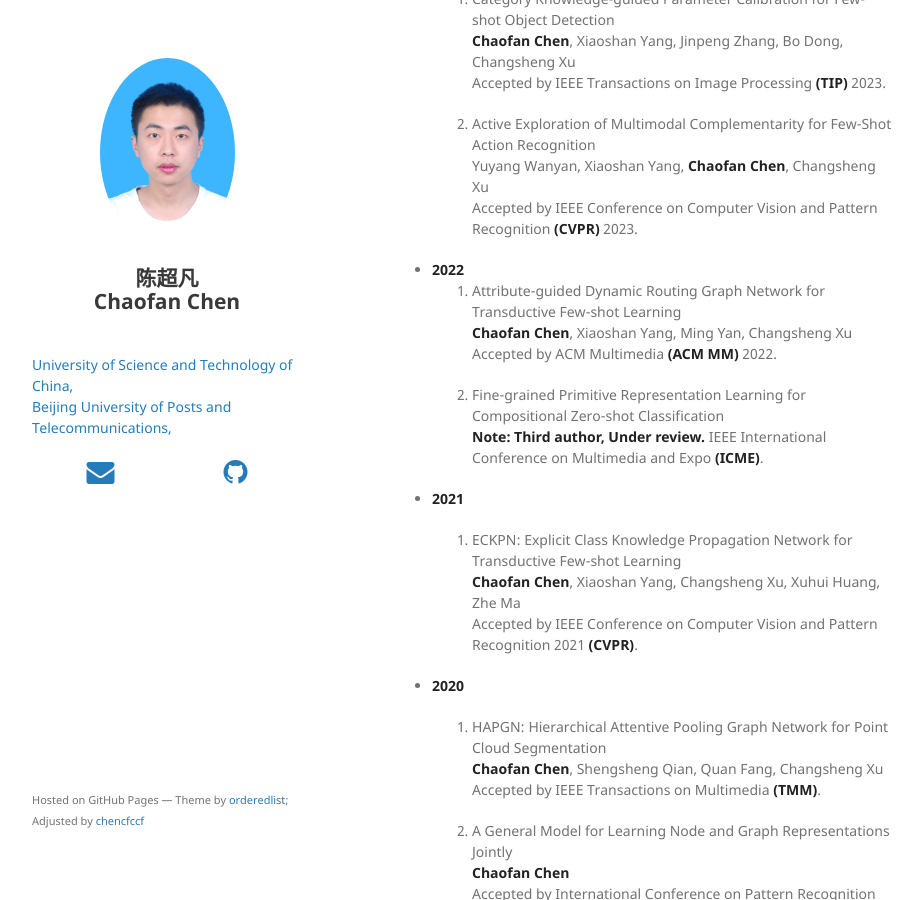
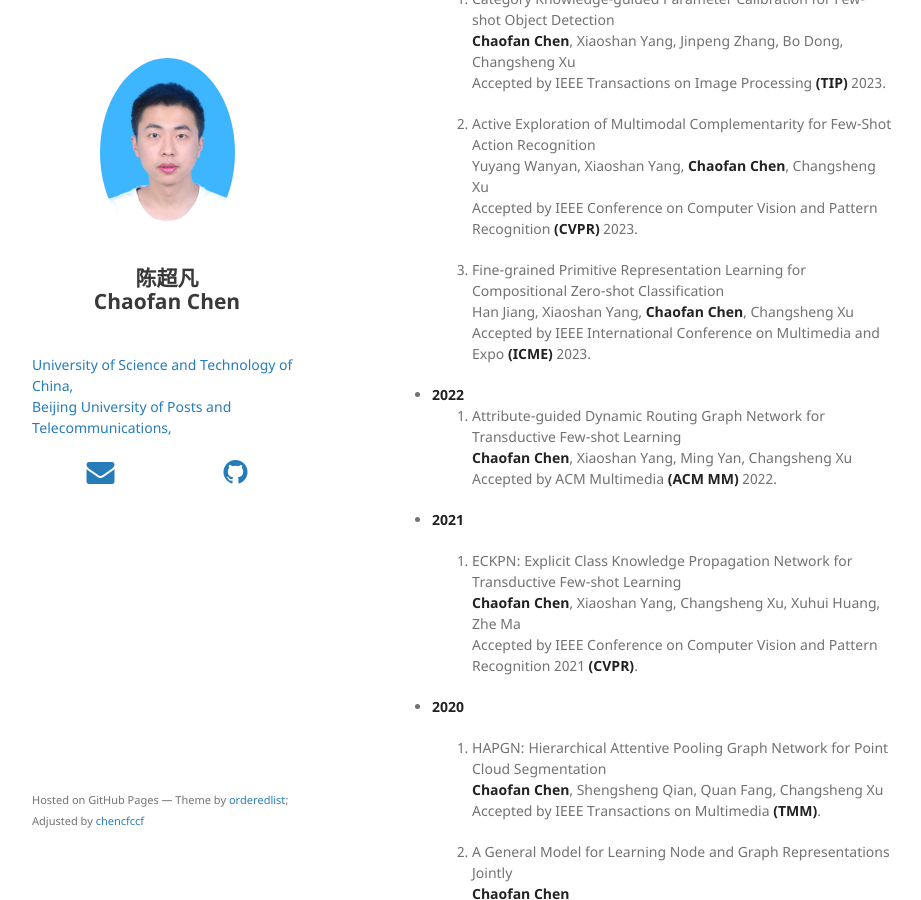
Before and after one commit to chencfccf/chencfccf.github.io, a Jekyll site: the page built from index.md, in a window 1280 px wide and 900 px high, scrolled down 627 px. Shown: the whole window, without its empty margins (178-1099 px from the left). Built offline with Jekyll 4.4.1, drawn with Linux system fonts in a browser that asks for light colours; nearby versions of some CDN libraries; our own code applies the rules of GitHub Pages for plain Markdown files.

Commit message:
Update index.md

```diff
--- a/index.md
+++ b/index.md
@@ -44,13 +44,15 @@ I am a Ph.D candidate at **University of Science and Technology of China (USTC)*
   Yuyang Wanyan, Xiaoshan Yang, **Chaofan Chen**, Changsheng Xu
   Accepted by IEEE Conference on Computer Vision and Pattern Recognition **(CVPR)** 2023.
 
+  3. Fine-grained Primitive Representation Learning for Compositional Zero-shot Classification
+  Han Jiang, Xiaoshan Yang, **Chaofan Chen**, Changsheng Xu
+  Accepted by IEEE International Conference on Multimedia and Expo **(ICME)** 2023.
+
 * **2022**
   1. Attribute-guided Dynamic Routing Graph Network for Transductive Few-shot Learning
   **Chaofan Chen**, Xiaoshan Yang, Ming Yan, Changsheng Xu
   Accepted by ACM Multimedia **(ACM MM)** 2022.
 
-  2. Fine-grained Primitive Representation Learning for Compositional Zero-shot Classification
-  **Note: Third author, Under review.** IEEE International Conference on Multimedia and Expo **(ICME)**.
 
 * **2021**
 
```
